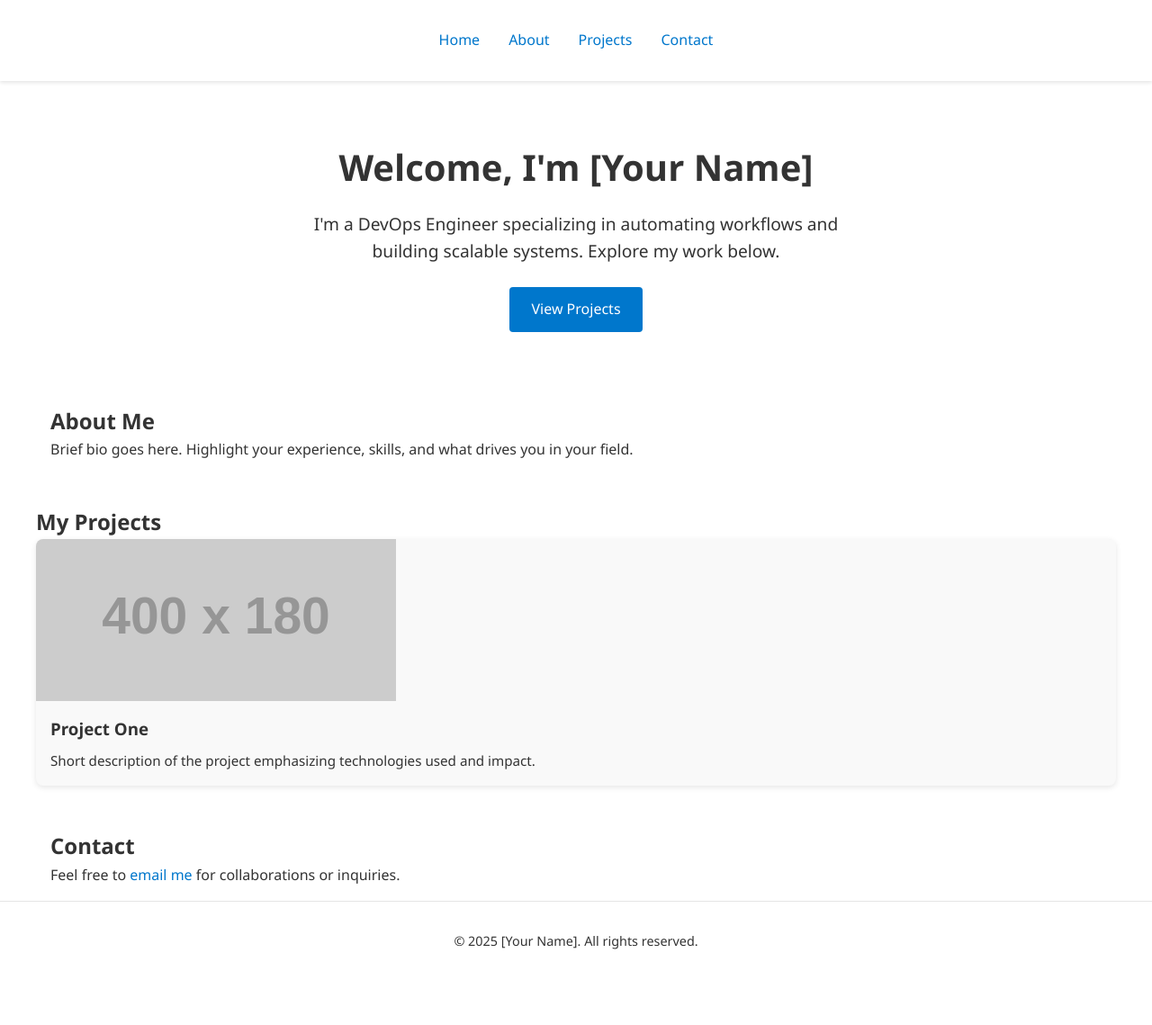
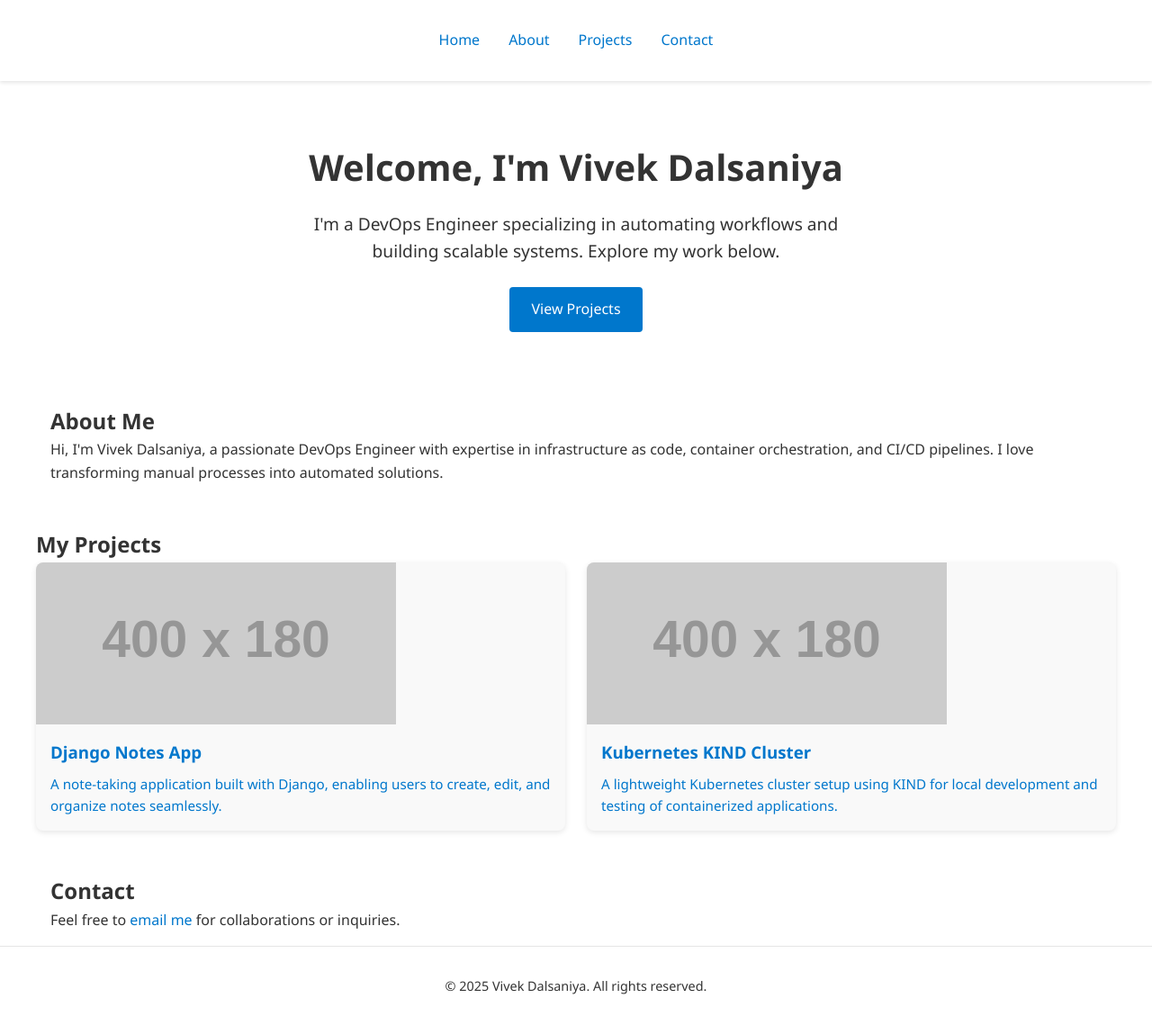
Before and after one commit to vivekdalsaniya12/portfolio, a plain HTML site: page index.html in a window 1280 px wide. Shown: the whole page at 90% size. Before the commit the page ends 1089 px from the top, so only its background shows below. Drawn offline with Linux system fonts and the light colour scheme; placeholder pictures from the web are drawn by us.

Commit message:
Update index.html

```diff
--- a/index.html
+++ b/index.html
@@ -3,7 +3,7 @@
 <head>
   <meta charset="UTF-8">
   <meta name="viewport" content="width=device-width, initial-scale=1.0">
-  <title>My Portfolio</title>
+  <title>Vivek Dalsaniya Portfolio</title>
   <style>
     /* Root variables for light/dark themes */
     :root {
@@ -94,7 +94,7 @@
       transition: background 0.3s;
     }
     #hero .btn:hover {
-      background: darken(var(--accent), 10%);
+      filter: brightness(90%);
     }
 
     /* Projects Grid */
@@ -164,28 +164,37 @@
   </header>
 
   <section id="hero" class="container">
-    <h1>Welcome, I'm [Your Name]</h1>
+    <h1>Welcome, I'm Vivek Dalsaniya</h1>
     <p>I'm a DevOps Engineer specializing in automating workflows and building scalable systems. Explore my work below.</p>
     <a href="#projects" class="btn">View Projects</a>
   </section>
 
   <section id="about" class="container">
     <h2>About Me</h2>
-    <p>Brief bio goes here. Highlight your experience, skills, and what drives you in your field.</p>
+    <p>Hi, I'm Vivek Dalsaniya, a passionate DevOps Engineer with expertise in infrastructure as code, container orchestration, and CI/CD pipelines. I love transforming manual processes into automated solutions.</p>
   </section>
 
   <section id="projects" class="container">
     <h2>My Projects</h2>
     <div class="projects-grid">
-      <!-- Example Project Card -->
       <div class="project-card">
-        <img src="https://via.placeholder.com/400x180" alt="Project Screenshot">
-        <div class="project-content">
-          <h3>Project One</h3>
-          <p>Short description of the project emphasizing technologies used and impact.</p>
-        </div>
+        <a href="https://github.com/vivekdalsaniya12/django-notes-app.git" target="_blank">
+          <img src="https://via.placeholder.com/400x180?text=Django+Notes+App" alt="Django Notes App Screenshot">
+          <div class="project-content">
+            <h3>Django Notes App</h3>
+            <p>A note-taking application built with Django, enabling users to create, edit, and organize notes seamlessly.</p>
+          </div>
+        </a>
       </div>
-      <!-- Repeat project cards as needed -->
+      <div class="project-card">
+        <a href="https://github.com/vivekdalsaniya12/kubernetes-kind.git" target="_blank">
+          <img src="https://via.placeholder.com/400x180?text=Kubernetes+KIND" alt="Kubernetes KIND Setup Screenshot">
+          <div class="project-content">
+            <h3>Kubernetes KIND Cluster</h3>
+            <p>A lightweight Kubernetes cluster setup using KIND for local development and testing of containerized applications.</p>
+          </div>
+        </a>
+      </div>
     </div>
   </section>
 
@@ -195,7 +204,7 @@
   </section>
 
   <footer>
-    &copy; 2025 [Your Name]. All rights reserved.
+    &copy; 2025 Vivek Dalsaniya. All rights reserved.
   </footer>
 </body>
 </html>
```
